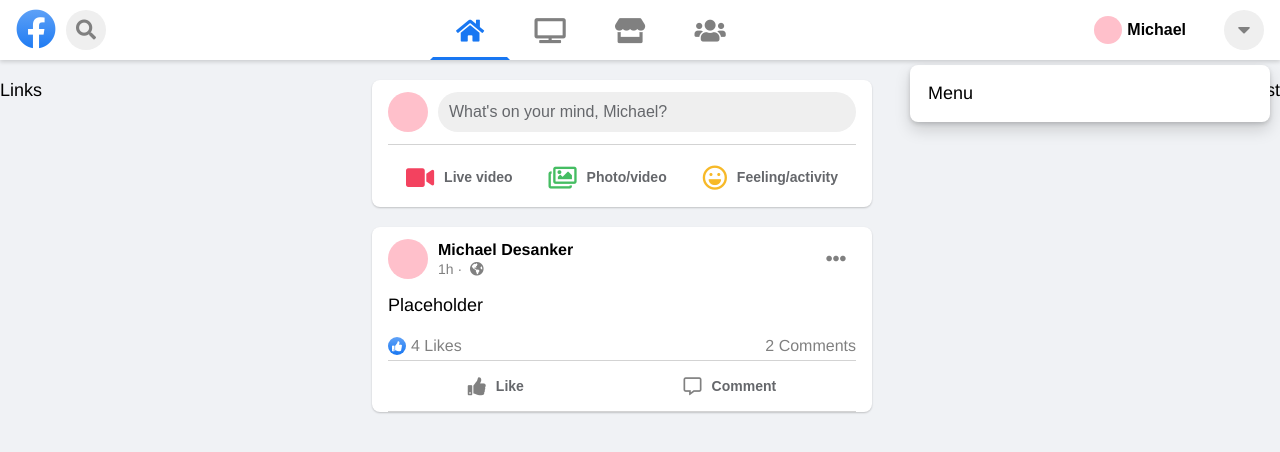
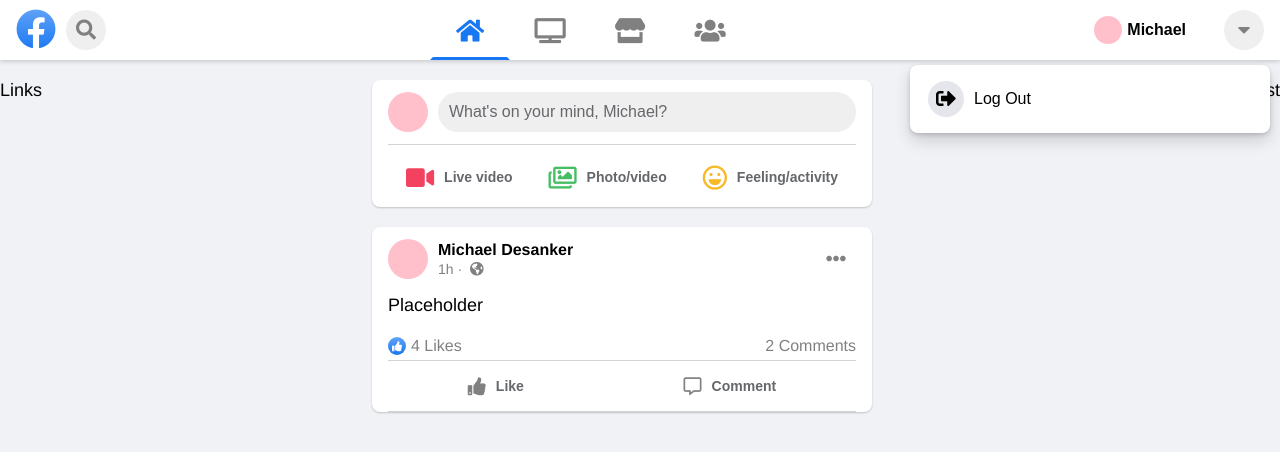
Before and after one commit to mdesanker/facebook-clone, a React (Create React App) app: page / in a window 1280 px wide. Both pictures are taken after a click on the button 1244 px from the left and 30 px from the top of the page. Shown: the top 452 px of the page. Built offline with nearby package versions, Linux system fonts and the light colour scheme; no server answers.

Commit message:
Add exit btn to option dropdown menu

```diff
--- /dev/null
+++ b/src/components/views/home/popups/DropdownBtn.js
@@ -0,0 +1,47 @@
+import styled from "styled-components";
+
+const DropdownBtn = ({ text, icon, onClick }) => {
+  const icons = {
+    exit: <Icon className="fas fa-sign-out-alt" />,
+  };
+
+  return (
+    <BtnWrapper onClick={onClick}>
+      {icons[icon]}
+      <Text>{text}</Text>
+    </BtnWrapper>
+  );
+};
+
+const Text = styled.p`
+  font-size: 16px;
+`;
+
+const Icon = styled.i`
+  display: flex;
+  justify-content: center;
+  align-items: center;
+  font-size: 20px;
+  height: 36px;
+  width: 36px;
+  background-color: #e4e6eb;
+  border-radius: 50%;
+`;
+
+const BtnWrapper = styled.button`
+  width: 344px;
+  height: 52px;
+  display: flex;
+  align-items: center;
+  gap: 10px;
+  background-color: white;
+  padding: 0 10px;
+  border: none;
+  border-radius: 8px;
+
+  &:hover {
+    background-color: #f5f5f5;
+  }
+`;
+
+export default DropdownBtn;
--- a/src/components/views/home/popups/OptionsMenu.js
+++ b/src/components/views/home/popups/OptionsMenu.js
@@ -3,9 +3,10 @@
 import styled from "styled-components";
 import Card from "../../../elements/Card";
 import RoundBtn from "../../../elements/RoundBtn";
+import DropdownBtn from "./DropdownBtn";
 
 const OptionsMenu = () => {
-  const dropDownRef = useRef();
+  const dropdownRef = useRef();
 
   const [isVisible, setIsVisible] = useState(false);
 
@@ -13,12 +14,12 @@
     setIsVisible(!isVisible);
   };
 
-  console.log("ref", dropDownRef.current);
+  console.log("ref", dropdownRef.current);
 
   useEffect(() => {
     const outsideClickEvent = (e) => {
       console.log(e.target);
-      if (dropDownRef.current && !dropDownRef.current.contains(e.target)) {
+      if (dropdownRef.current && !dropdownRef.current.contains(e.target)) {
         setIsVisible(false);
       }
     };
@@ -37,7 +38,7 @@
       <RoundBtn icon="down" gray onClick={clickHandler} />
       {isVisible &&
         ReactDOM.createPortal(
-          <div ref={dropDownRef}>
+          <div ref={dropdownRef}>
             <DropDown />
           </div>,
           document.querySelector("#modal")
@@ -50,9 +51,10 @@
   return (
     <Card
       width="360px"
+      padding="8px"
       custom="position: absolute; top: 65px; right: 10px; z=index: 500;"
     >
-      Menu
+      <DropdownBtn text="Log Out" icon="exit" />
     </Card>
   );
 };
```
